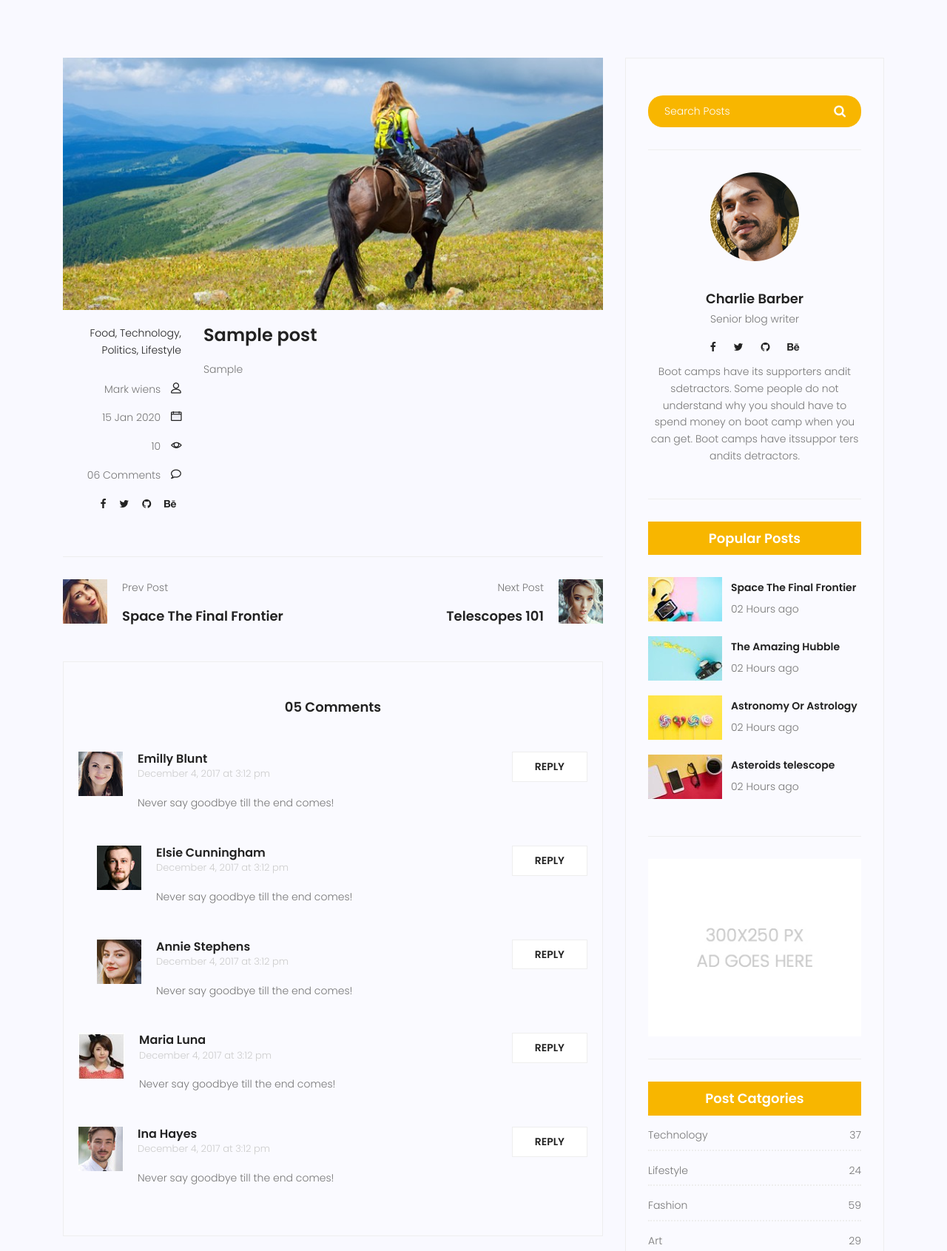
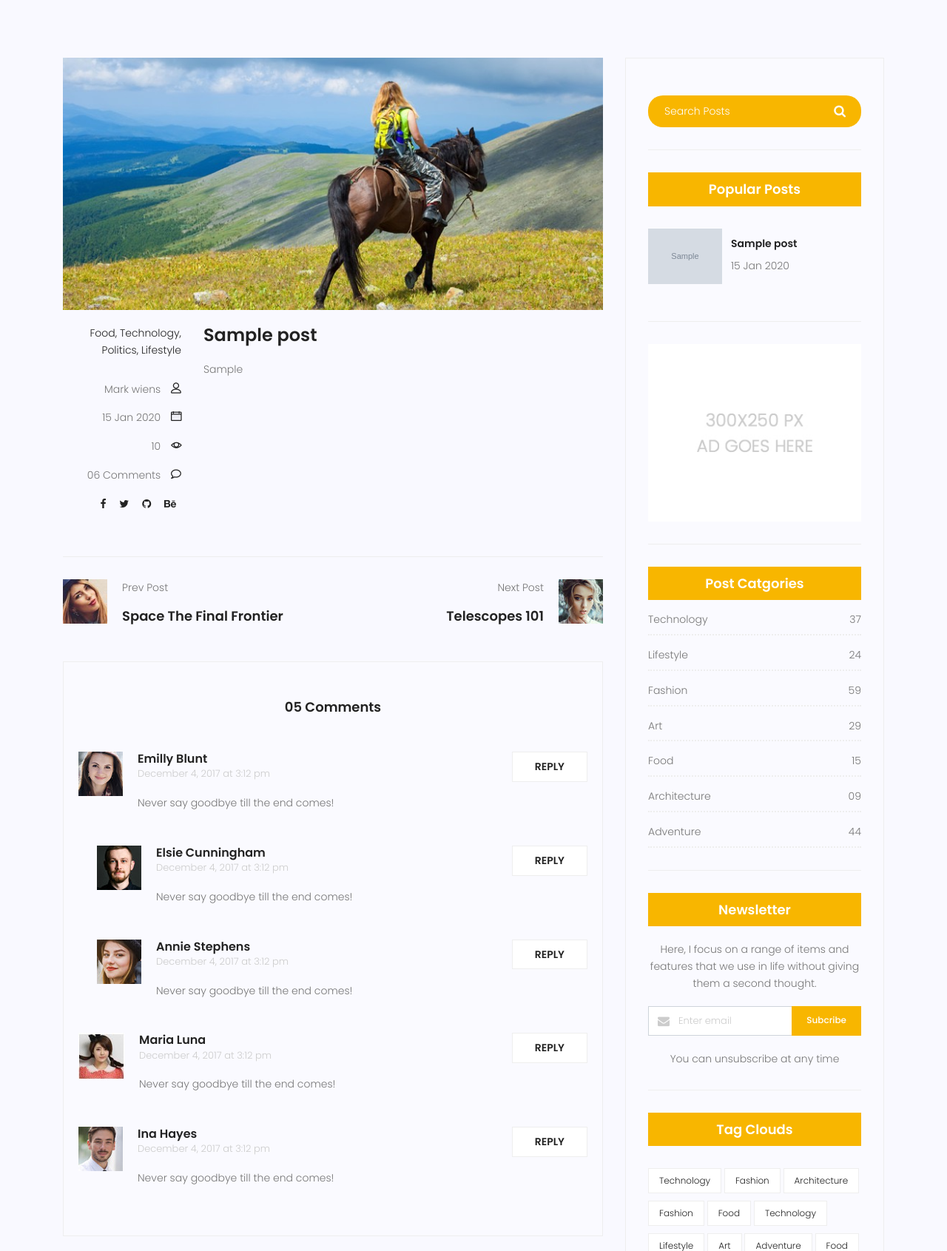
Before and after one commit to name-amir/mysite, a Django app: page /blog/1 in a window 1280 px wide. Shown: the part 342-2033 px from the top of the page at 74% size. Run offline with Django 5.2, Linux system fonts and the light colour scheme; tables that the repository leaves empty hold one stand-in row (values such as "Sample post"); grey boxes marked "Sample" are stand-in pictures; some libraries are stand-ins or nearby versions.

Commit message:
latestposts

```diff
--- a/blog/templatetags/blog_tags.py
+++ b/blog/templatetags/blog_tags.py
@@ -18,7 +18,7 @@ def function():
 def snippet(value,args=20):
     return value[:args] + "..."
 
-@register.inclusion_tag('popularposts.html')
-def popularposts():
-    posts = Post.objects.filter(status=1).order_by('published_date')[:2]
+@register.inclusion_tag('blog/blog-popular-posts.html')
+def latestposts(arg=3):
+    posts = Post.objects.filter(status=1).order_by('published_date')[:arg]
     return { 'posts':posts }
--- a/statics/css/main.css
+++ b/statics/css/main.css
@@ -3656,6 +3656,7 @@ body.mobile-nav-active #mobile-nav-toggle {
 
 .widget-wrap .popular-post-widget .popular-post-list .thumb img {
   width: 100%;
+  max-width: 100px;
 }
 
 .widget-wrap .popular-post-widget .single-post-list {
--- /dev/null
+++ b/templates/blog/blog-popular-posts.html
@@ -0,0 +1,19 @@
+{% load static %}
+<div class="single-sidebar-widget popular-post-widget">
+    <h4 class="popular-title">Popular Posts</h4>
+    <div class="popular-post-list">
+        {% for post in posts %}
+        <div class="single-post-list d-flex flex-row align-items-center">
+            <div class="thumb">
+                <img class="img-fluid" src="{{ post.image.url }}" alt="">
+            </div>
+            <div class="details">
+                <a href="{% url 'blog:single' pid=post.id %}">
+                    <h6>{{post.title}}</h6>
+                </a>
+                <p>{{ post.published_date|date:"d M Y" }}</p>
+            </div>
+        </div>
+        {% endfor %}
+    </div>
+</div>
--- a/templates/blog/blog-single.html
+++ b/templates/blog/blog-single.html
@@ -233,56 +233,7 @@
 							<button type="submit"><i class="fa fa-search"></i></button>
 						</form>
 					</div>
-					{% include 'blog/blog-writer.html' %}
-					<div class="single-sidebar-widget popular-post-widget">
-						<h4 class="popular-title">Popular Posts</h4>
-						<div class="popular-post-list">
-							<div class="single-post-list d-flex flex-row align-items-center">
-								<div class="thumb">
-									<img class="img-fluid" src="{% static 'img/blog/pp1.jpg' %}" alt="">
-								</div>
-								<div class="details">
-									<a href="blog-single.html">
-										<h6>Space The Final Frontier</h6>
-									</a>
-									<p>02 Hours ago</p>
-								</div>
-							</div>
-							<div class="single-post-list d-flex flex-row align-items-center">
-								<div class="thumb">
-									<img class="img-fluid" src="{% static 'img/blog/pp2.jpg' %}" alt="">
-								</div>
-								<div class="details">
-									<a href="blog-single.html">
-										<h6>The Amazing Hubble</h6>
-									</a>
-									<p>02 Hours ago</p>
-								</div>
-							</div>
-							<div class="single-post-list d-flex flex-row align-items-center">
-								<div class="thumb">
-									<img class="img-fluid" src="{% static 'img/blog/pp3.jpg' %}" alt="">
-								</div>
-								<div class="details">
-									<a href="blog-single.html">
-										<h6>Astronomy Or Astrology</h6>
-									</a>
-									<p>02 Hours ago</p>
-								</div>
-							</div>
-							<div class="single-post-list d-flex flex-row align-items-center">
-								<div class="thumb">
-									<img class="img-fluid" src="{% static 'img/blog/pp4.jpg' %}" alt="">
-								</div>
-								<div class="details">
-									<a href="blog-single.html">
-										<h6>Asteroids telescope</h6>
-									</a>
-									<p>02 Hours ago</p>
-								</div>
-							</div>
-						</div>
-					</div>
+						{% latestposts 2 %}
 					<div class="single-sidebar-widget ads-widget">
 						<a href="#"><img class="img-fluid" src="{% static 'img/blog/ads-banner.jpg' %}" alt=""></a>
 					</div>
```
